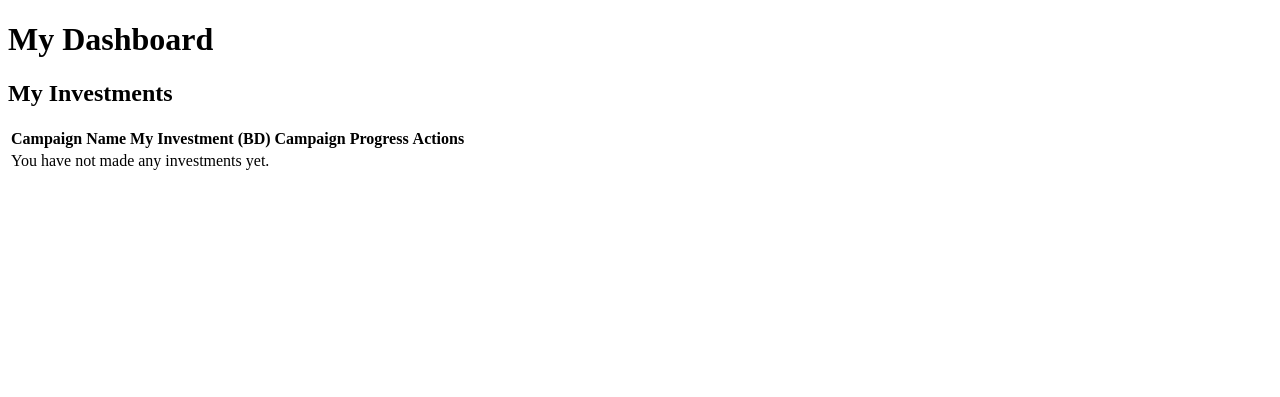
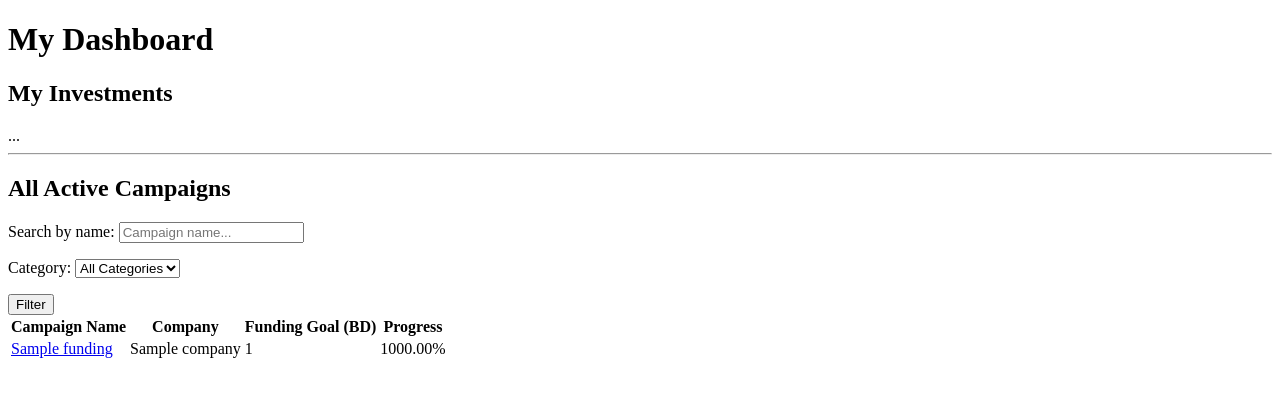
Before and after one commit to haddadoz89/hayyakom, a Django app: template hayyakom/main_app/templates/fundings/index.html in a window 1280 px wide. Shown: the part 78-475 px from the top of the page. Run offline with Django 5.2, Linux system fonts and the light colour scheme; the template is opened without the code that fills it: values named after a table or form of the project are taken from there, others are empty; tables that the repository leaves empty hold one stand-in row (Sample ...).

Commit message:
update funding index

```diff
--- a/hayyakom/main_app/templates/fundings/index.html
+++ b/hayyakom/main_app/templates/fundings/index.html
@@ -24,44 +24,46 @@
 {% else %}
     <div class="investor-dashboard">
         <h2>My Investments</h2>
+        <table class="data-table">...</table>
+        <hr>
+
+        <h2>All Active Campaigns</h2>
+
+        <form method="get" class="filter-form">
+            {{ form.as_p }}
+            <button type="submit" class="btn">Filter</button>
+        </form>
         <table class="data-table">
             <thead>
                 <tr>
                     <th>Campaign Name</th>
-                    <th>My Investment (BD)</th>
-                    <th>Campaign Progress</th>
-                    <th>Actions</th>
+                    <th>Company</th>
+                    <th>Funding Goal (BD)</th>
+                    <th>Progress</th>
                 </tr>
             </thead>
             <tbody>
-                {% for investment in user.investment_set.all %}
+                {% for funding in object_list %}
                 <tr>
-                    <td><a href="{% url 'funding_detail' investment.funding.id %}">{{ investment.funding.campaign_name }}</a></td>
-                    <td>{{ investment.amount }}</td>
+                    <td><a href="{% url 'funding_detail' funding.id %}">{{ funding.campaign_name }}</a></td>
+                    <td>{{ funding.company.company_name }}</td>
+                    <td>{{ funding.goal }}</td>
                     <td>
                         <div class="progress-bar">
                             <div class="progress">
-                                {{ investment.funding.progress_percentage|floatformat:2 }}%
+                                {{ funding.progress_percentage|floatformat:2 }}%
                             </div>
                         </div>
-                    </td>
-                    <td>
-                        {% if investment.funding.status == 'In Process' %}
-                            <a href="{% url 'investment_update' investment.id %}" class="btn-small">Edit</a>
-                            <a href="{% url 'investment_delete' investment.id %}" class="btn-small btn-danger">Delete</a>
-                        {% else %}
-                            <span>N/A</span>
-                        {% endif %}
                     </td>
                 </tr>
                 {% empty %}
                 <tr>
-                    <td colspan="4">You have not made any investments yet.</td>
+                    <td colspan="4">No campaigns match your search criteria.</td>
                 </tr>
                 {% endfor %}
             </tbody>
         </table>
     </div>
-    {% endif %}
+{% endif %}
 
 {% endblock %}
```
